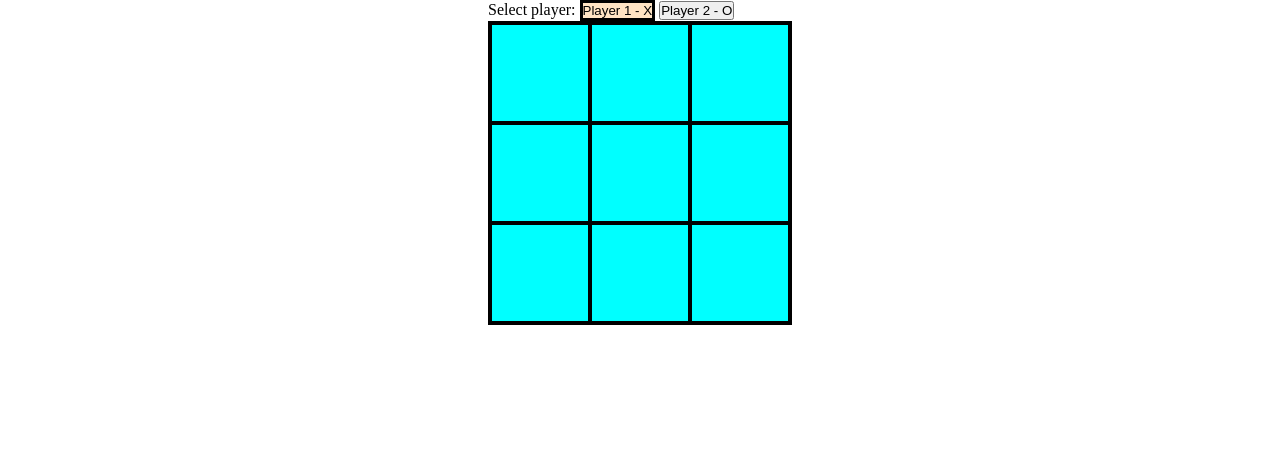
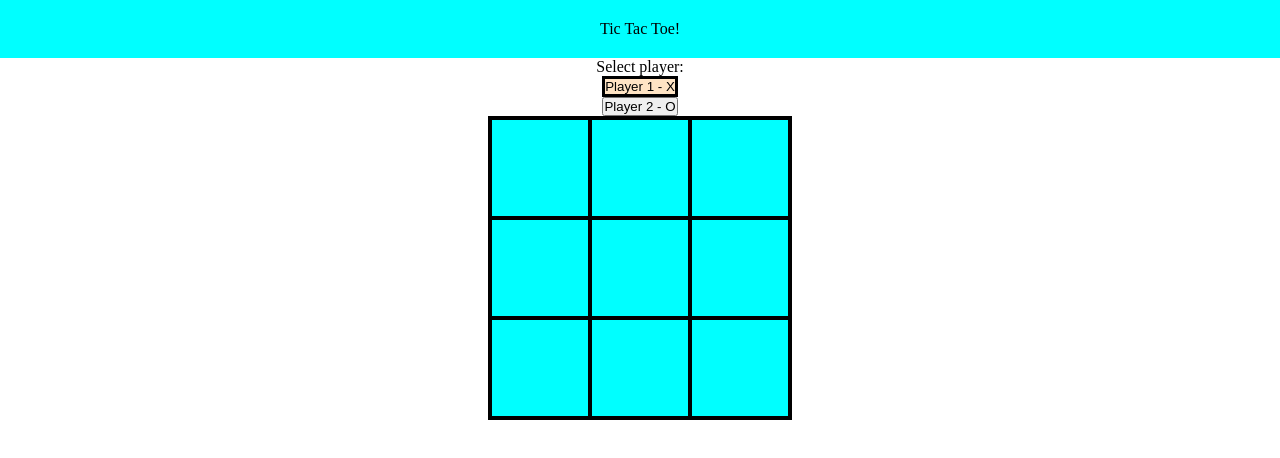
Before and after one commit to SKumr20/tictactoe, a plain HTML site: page index.html in a window 1280 px wide. Drawn offline with Linux system fonts and the light colour scheme.

Commit message:
modified:   style.css

```diff
--- a/index.html
+++ b/index.html
@@ -8,6 +8,10 @@
     <script src="./script.js" defer></script>
 </head>
 <body>
+    <div class="title">
+        Tic Tac Toe!
+    </div>
+    <div class="gameDiv">
         <div class="game">
             Select  player:
             <button id="player1" onclick="player1()">Player 1 - X</button>
@@ -25,5 +29,6 @@
             </div>
             <h2 id="result"></h2>
         </div>
+    </div>
 </body>
 </html>
--- a/style.css
+++ b/style.css
@@ -6,8 +6,25 @@
 
 body {
     display: flex;
+    flex-direction: column;
     align-items: center;
     justify-content: center;
+}
+
+.title {
+    display: flex;
+    align-items: center;
+    justify-content: space-around;
+    width: 100%;
+    padding: 20px;
+    background-color: aqua;
+}
+
+.game {
+    display: flex;
+    flex-direction: column;
+    justify-content: center;
+    align-items: center;
 }
 
 /* Create cells */
```
Lines whose indentation alone changed are shown as unchanged.
